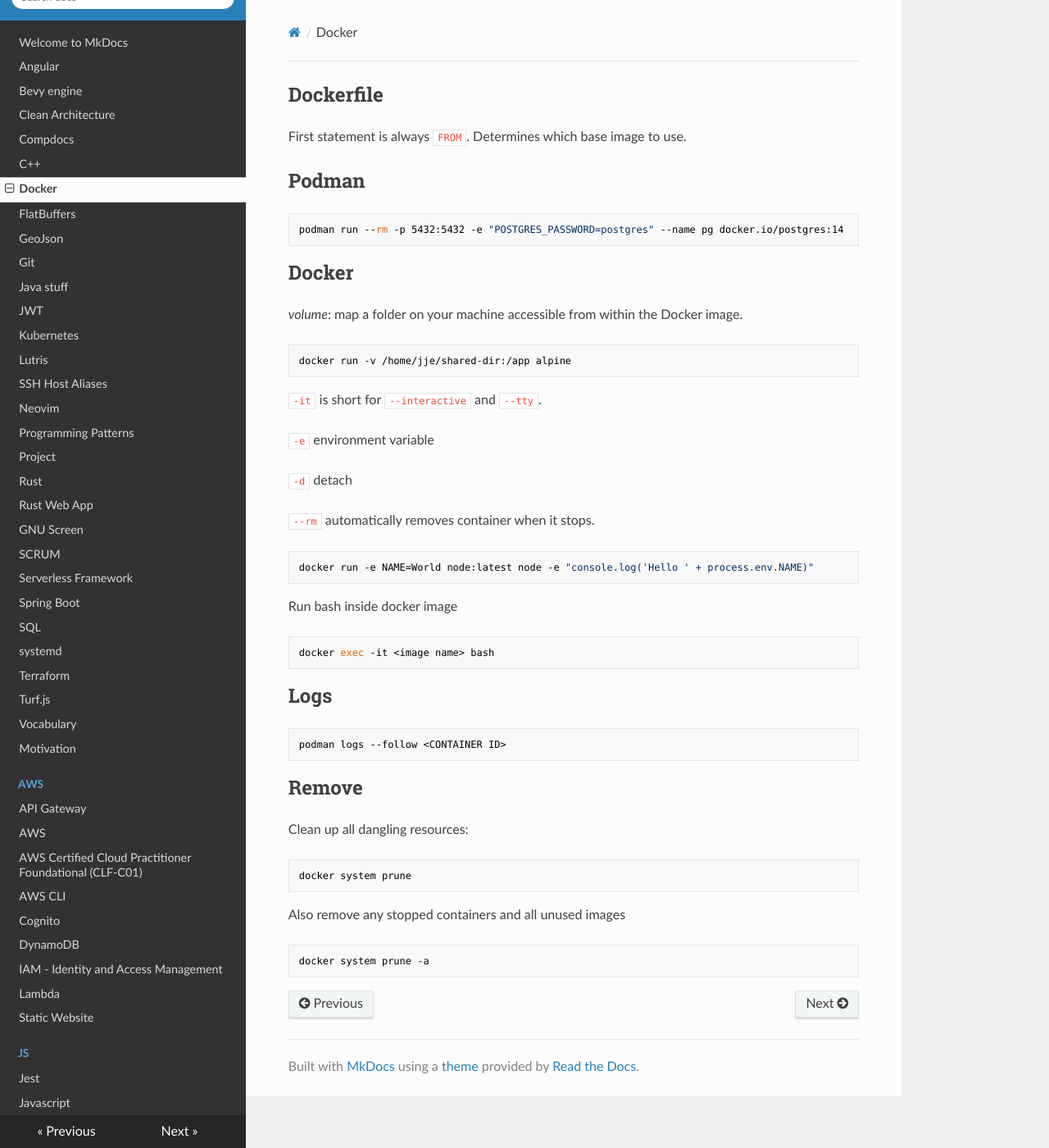
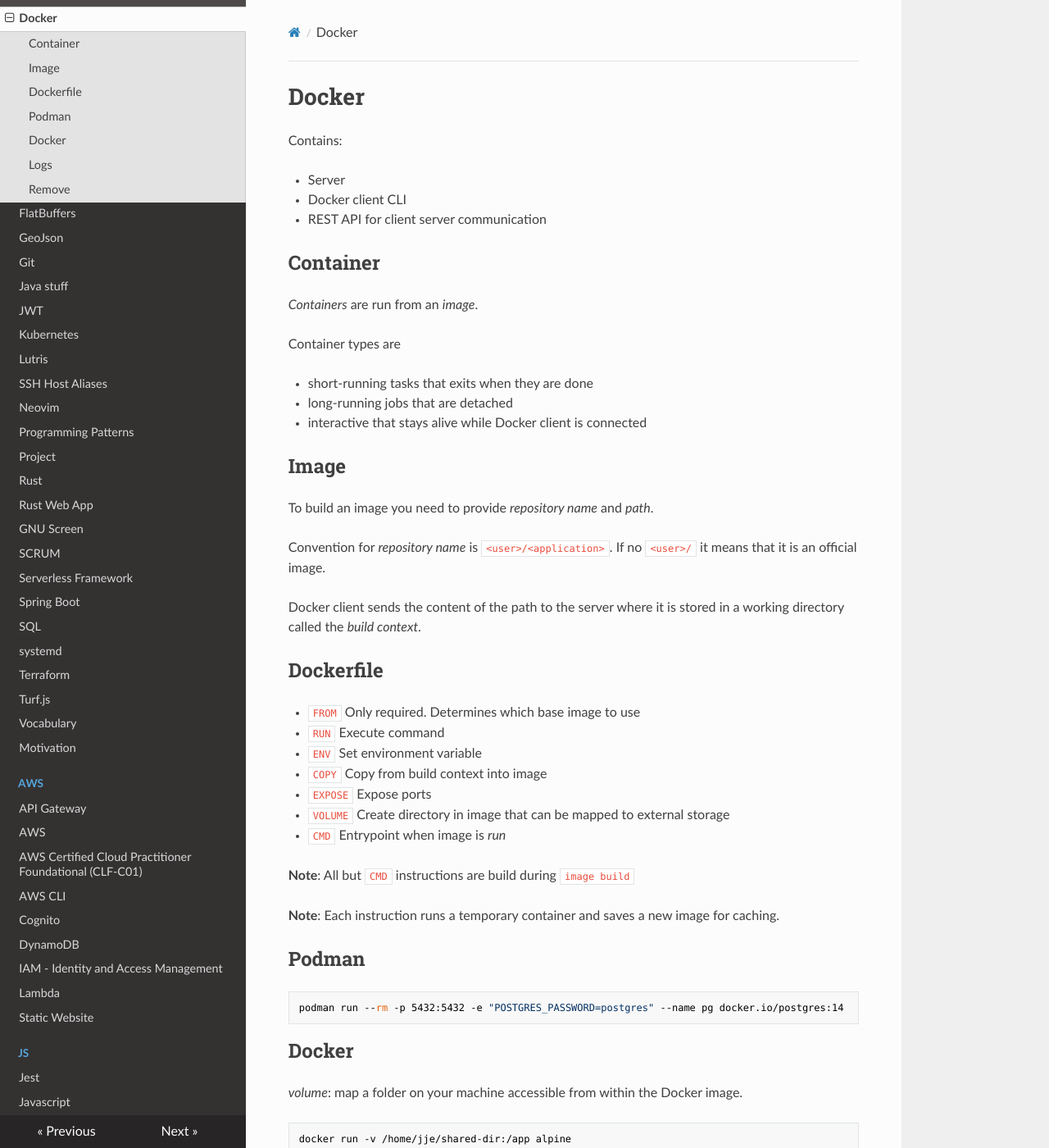
Before and after one commit to YotaYota/notes, an MkDocs documentation site: the page built from docs/docker.md, in a window 1280 px wide and 1400 px high. Shown: the whole window at 82% size. Built offline with MkDocs 1.6.1, drawn with Linux system fonts in a browser that asks for light colours; nearby versions of some CDN libraries.

Commit message:
docker notes + rust notes

```diff
--- a/docs/docker.md
+++ b/docs/docker.md
@@ -1,7 +1,42 @@
+# Docker
+
+Contains:
+
+- Server
+- Docker client CLI
+- REST API for client server communication
+
+## Container
+
+_Containers_ are run from an _image_.
+
+Container types are
+
+- short-running tasks that exits when they are done
+- long-running jobs that are detached
+- interactive that stays alive while Docker client is connected
+
+## Image
+
+To build an image you need to provide _repository name_ and _path_.
+
+Convention for _repository name_ is `<user>/<application>`. If no `<user>/` it means that it is an official image.
+
+Docker client sends the content of the path to the server where it is stored in a working directory called the _build context_.
 
 ## Dockerfile
 
-First statement is always `FROM`. Determines which base image to use.
+- `FROM` Only required. Determines which base image to use
+- `RUN` Execute command
+- `ENV` Set environment variable
+- `COPY` Copy from build context into image
+- `EXPOSE` Expose ports
+- `VOLUME` Create directory in image that can be mapped to external storage
+- `CMD` Entrypoint when image is _run_
+
+**Note**: All but `CMD` instructions are build during `image build`
+
+**Note**: Each instruction runs a temporary container and saves a new image for caching.
 
 ## Podman
 
```
Also changed, not shown: docs/rust.md (+32 -13 lines).
